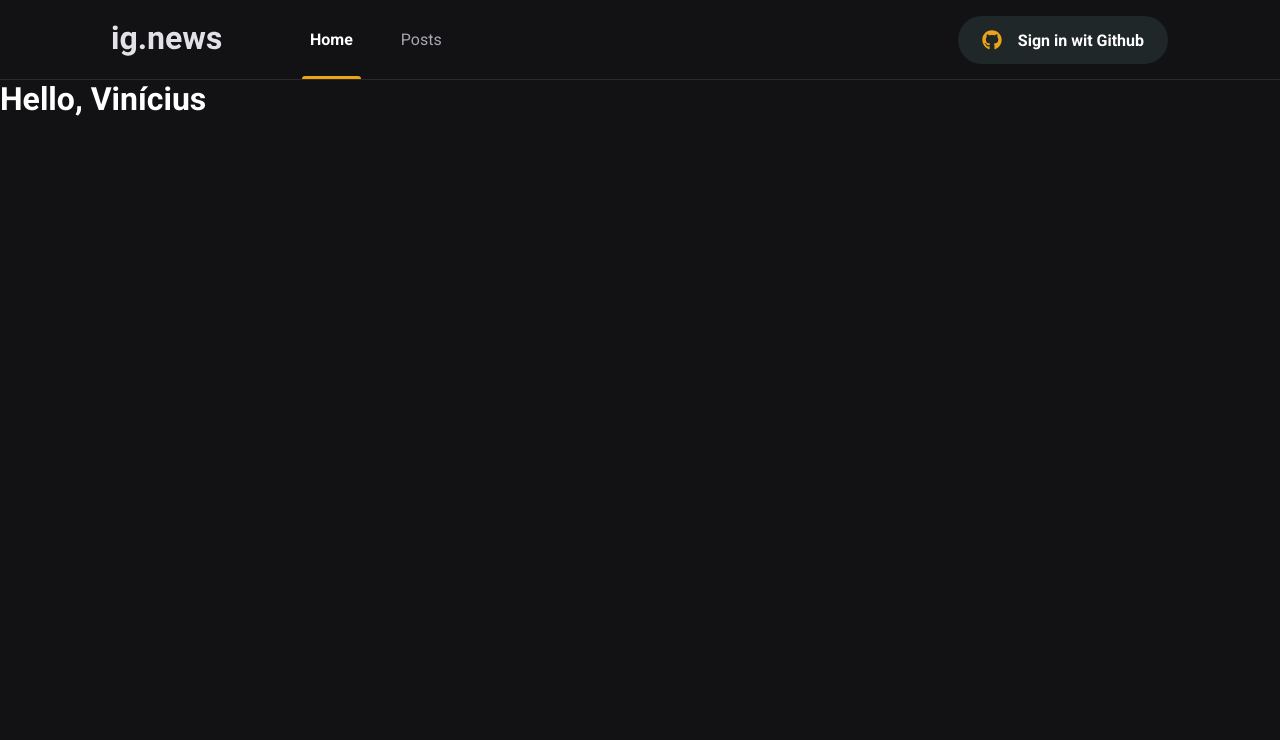
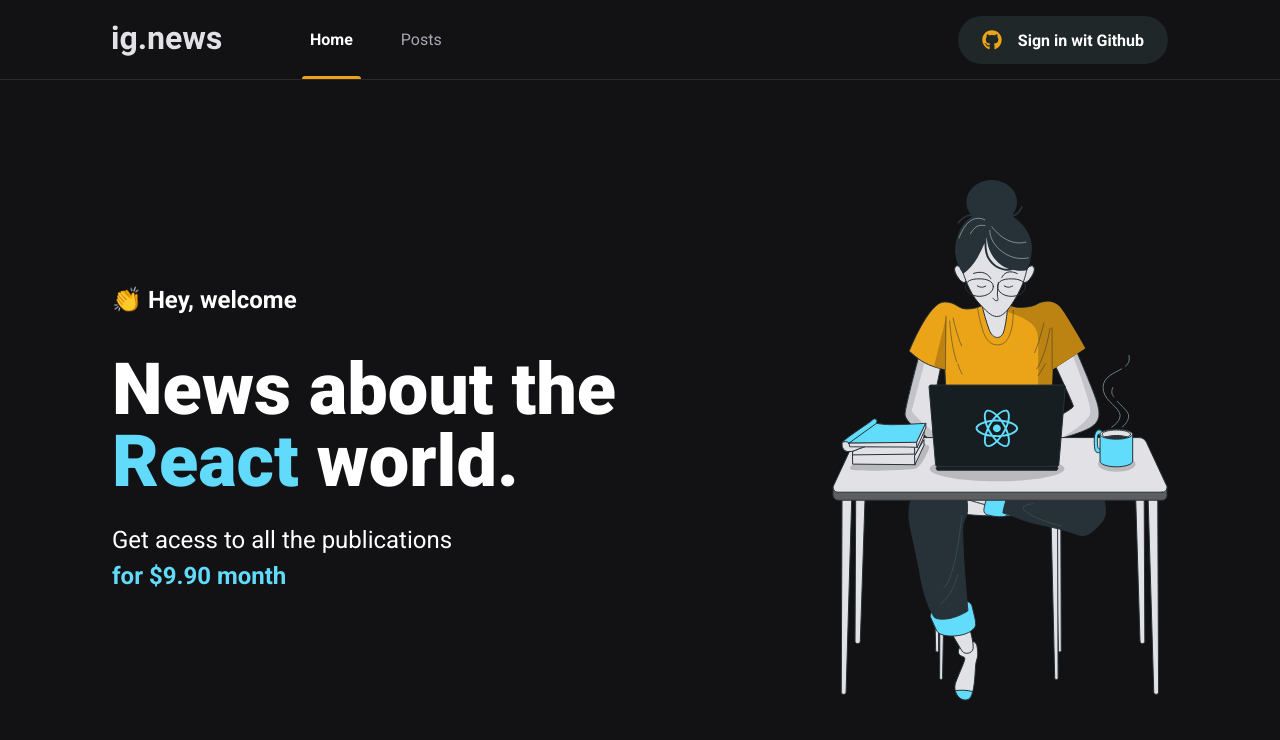
Before and after one commit to soutovnc/ignews, a Next.js app: page / in a window 1280 px wide. Shown: the top 740 px of the page. Built offline with nearby package versions, Linux system fonts and the light colour scheme.

Commit message:
added content for Home component

```diff
--- /dev/null
+++ b/src/pages/home.module.scss
@@ -0,0 +1,41 @@
+.contentContainer {
+  max-width: 1120px;
+  margin: 0 auto;
+  padding: 0 2rem;
+  height: calc(100vh - 5rem);
+
+  display: flex;
+  align-items: center;
+  justify-content: space-between;
+}
+
+.hero {
+  max-width: 600px;
+
+  > span {
+    font-size: 1.5rem;
+    font-weight: bold;
+  }
+
+  h1 {
+    font-size: 4.5rem;
+    line-height: 4.5rem;
+    font-weight: 900;
+    margin-top: 2.5rem;
+
+    span {
+      color: var(--cyan-500);
+    }
+  }
+
+  p {
+    font-size: 1.5rem;
+    line-height: 2.25rem;
+    margin-top: 1.5rem;
+
+    span {
+      color: var(--cyan-500);
+      font-weight: bold;
+    }
+  }
+}
--- a/src/pages/index.tsx
+++ b/src/pages/index.tsx
@@ -1,4 +1,6 @@
 import Head from 'next/head'
+
+import styles from './home.module.scss'
 
 export default function Home() {
   return (
@@ -6,9 +8,18 @@
       <Head>
         <title>Home | ig.news</title>
       </Head>
-      <h1>
-        Hello, <span>Vinícius</span>
-      </h1>
+
+      <main className={styles.contentContainer}>
+        <section className={styles.hero}>
+          <span>👏 Hey, welcome</span>
+          <h1>News about the <span>React</span> world.</h1>
+          <p>
+            Get acess to all the publications <br />
+            <span>for $9.90 month</span>
+          </p>
+        </section>
+        <img src="/images/avatar.svg" alt="Girl coding" />
+      </main>
     </>
   )
 }
```
